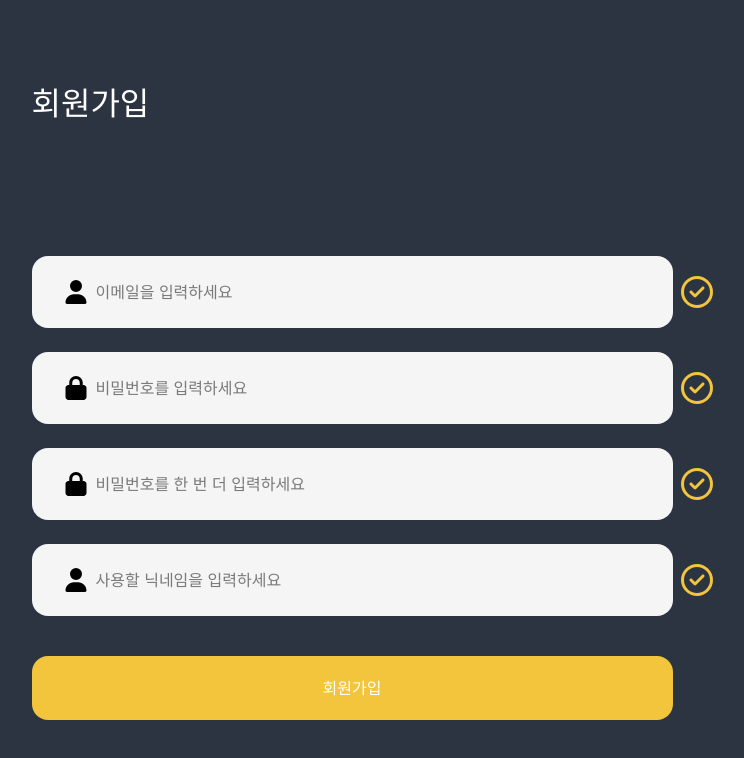
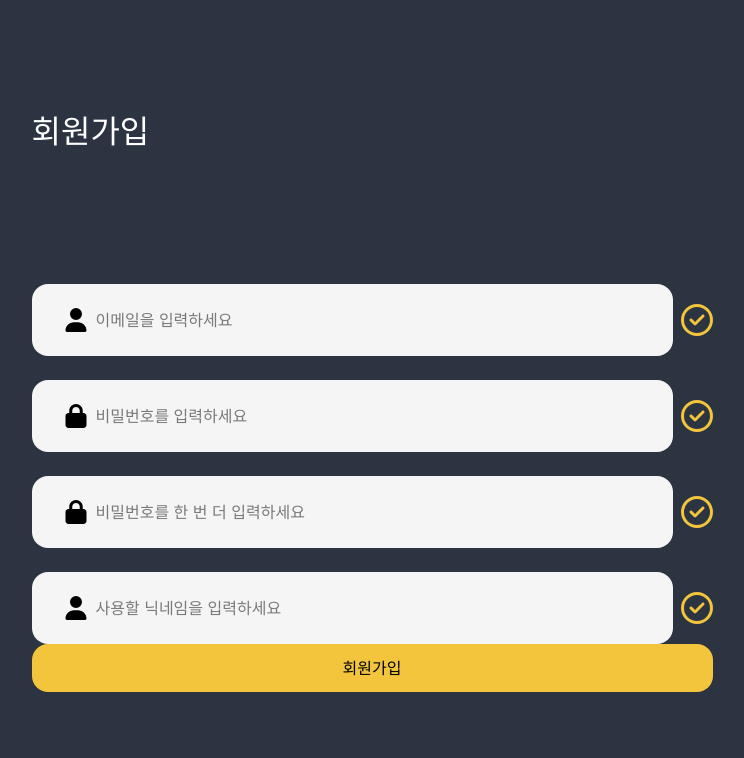
Before and after one commit to RoadCode-Capstone/Web-front, a React (Vite) app: page /register in a window 1280 px wide. Shown: the top 758 px of the page, without its empty margins (268-1012 px from the left). Built offline with nearby package versions, Linux system fonts and the light colour scheme; no server answers; a web font is replaced by a local one.

Commit message:
chore: 기본 button 컴포넌트 구현

```diff
--- a/src/App.tsx
+++ b/src/App.tsx
@@ -14,12 +14,14 @@ import {
   Problem,
   LevelTestResult,
 } from "./presentation/pages";
+import Components from "./presentation/pages/Components";
 
 function App() {
   return (
     <div className="App">
       <BrowserRouter>
         <Routes>
+          <Route path="/dev/components" element={<Components />}></Route>
           <Route path="/" element={<Login />}></Route>
           <Route path="/register" element={<Register />}></Route>
           <Route path="/passwordFinding" element={<PasswordFinding />}></Route>
@@ -33,7 +35,7 @@ function App() {
           <Route path="/newRoadMap" element={<Planning />}></Route>
           <Route path="/levelTest" element={<LevelTest />}></Route>
           <Route path="/levelTest/result" element={<LevelTestResult />}></Route>
-        {/* <Route path="/problem/:problemId" element={<Problem />}></Route> */}
+          {/* <Route path="/problem/:problemId" element={<Problem />}></Route> */}
           {/* <Route
             path="/problem"
             element={
--- a/src/index.css
+++ b/src/index.css
@@ -12,7 +12,7 @@
 
   --color-point: #F2C53D;
   --color-point-secondary-hover: #F5D777;
-  --color-point-sencodary: #F8E19D;
+  --color-point-secondary: #F8E19D;
   --color-point-teritary: #FBF0CE;
 
   --color-kakao: #FEE500;
--- a/src/presentation/components/common/Button.tsx
+++ b/src/presentation/components/common/Button.tsx
@@ -1,28 +1,35 @@
+import { ReactNode } from "react";
+
+export type ButtonTheme =
+  | "point-primary"
+  | "point-secondary"
+  | "point-teritary"
+  | "main-primary"
+  | "main-secondary"
+  | "main-teritary";
+
 export interface ButtonProps {
-  disabled?: boolean;
+  leftIcon: ReactNode;
+  rightIcon: ReactNode;
   label: string;
-  onClick?: () => void;
-  type?: "button" | "submit" | "reset";
-  buttonStyle?: string;
+  onClick: () => void;
+  colorTheme: ButtonTheme;
 }
 
-const Button: React.FC<ButtonProps> = ({
-  disabled = false,
-  label,
-  onClick,
-  type = "button",
-  buttonStyle = "",
-}) => {
+export default function Button(props: ButtonProps) {
   return (
     <button
-      type={type}
-      disabled={disabled}
-      onClick={onClick}
-      className={`bg-[#F2C53D] text-white flex items-center justify-center rounded-2xl h-16 px-8 ${buttonStyle}`}
+      onClick={props.onClick}
+      data-theme={props.colorTheme}
+      className="flex justify-center items-center gap-x-3 py-3 w-full h-full
+      rounded-2xl
+      font-medium text-base
+      bg-btn-default hover:bg-btn-hover
+      text-btn-text hover:text-btn-text-hover"
     >
-      {label}
+      {props.leftIcon}
+      {props.label}
+      {props.rightIcon}
     </button>
   );
-};
-
-export default Button;
+}
--- /dev/null
+++ b/src/presentation/pages/Components.tsx
@@ -0,0 +1,33 @@
+import { Button } from "../components";
+import ForWardIcon from "../assets/icons/chevron_forward.svg?react";
+import BackWardIcon from "../assets/icons/chevron_backward.svg?react";
+import { ButtonTheme } from "../components/common/Button";
+
+export default function Components() {
+  const btnColorTheme: ButtonTheme[] = [
+    "point-primary",
+    "point-secondary",
+    "point-teritary",
+    "main-primary",
+    "main-secondary",
+    "main-teritary",
+  ];
+
+  return (
+    <div className="grid grid-cols-3 gap-4">
+      {btnColorTheme.map((theme) => {
+        return (
+          <div key={theme} className="w-full h-[72px]">
+            <Button
+              leftIcon={<BackWardIcon width={24} height={24} />}
+              rightIcon={<ForWardIcon width={24} height={24} />}
+              label={"텍스트를 입력하세요"}
+              onClick={() => {}}
+              colorTheme={theme}
+            />
+          </div>
+        );
+      })}
+    </div>
+  );
+}
```
Also changed, not shown: src/presentation/assets/icons/chevron_backward.svg (added), src/presentation/assets/icons/chevron_forward.svg (added).
